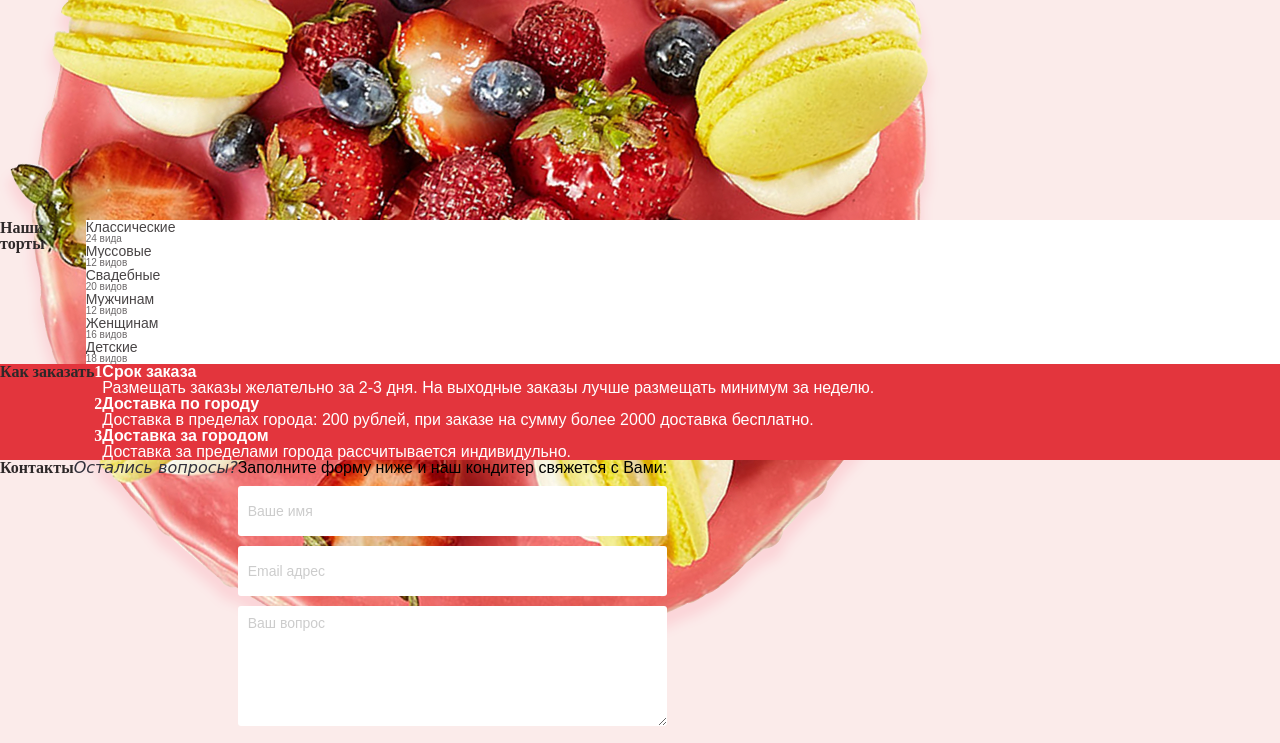
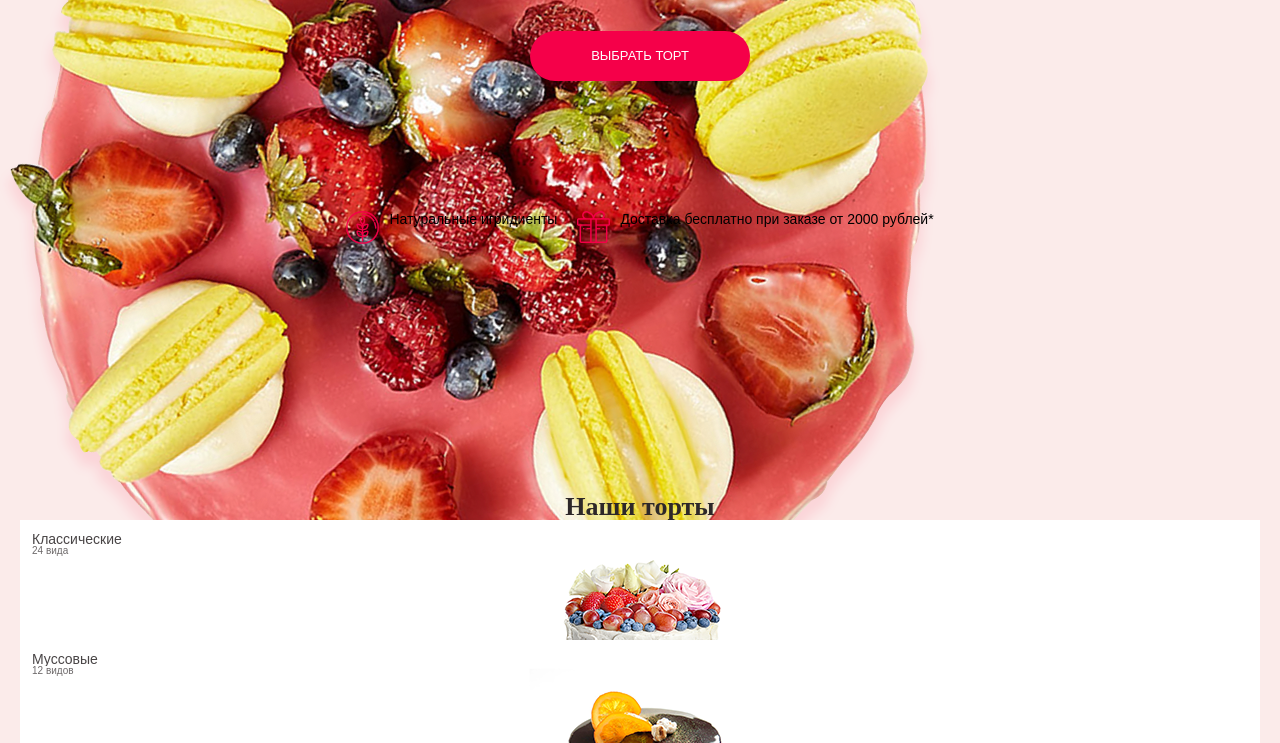
Before and after one commit to yezhidal/cakes-webpage, a plain HTML site: page index.html in a window 1280 px wide. Shown: the part 258-1001 px from the top of the page. Drawn offline with Linux system fonts and the light colour scheme.

Commit message:
Minor changes

```diff
--- a/css/base-section.css
+++ b/css/base-section.css
@@ -1,29 +1,38 @@
-@media only screen and (max-width: 768px) {
 .base-section {
+    display: flex;
     flex-direction: column;
     align-items: center;
 
+    font-family: "Circe", sans-serif;
     padding: 0 20px;
 }
 
 .base-section__title {
+    font-family: "Playfair Display", serif;
+    font-weight: bold;
     font-size: 26px;
+    color: rgb(45, 40, 41);
 }
 
 .base-section__subtitle {
-        font-family: "IntroScriptR";
+    font-family: "IntroScriptR", cursive;
     font-style: italic;
     font-size: 22px;
     color: rgb(50, 49, 61);
 }
 
-    .base-section__list-item {
+.base-section__list {
+    width: 100%;
     margin-bottom: 10px;
 }
+
+.base-section__list-item:last-of-type {
+    margin-bottom: 0;
 }
 
 @media only screen and (min-width: 1366px) {
     .base-section {
+        align-items: flex-start;
         flex-direction: column;
         padding: 0 70px;
     }
@@ -40,28 +49,3 @@
         margin-bottom: 35px;
     }
 }
-
-.base-section {
-    display: flex;
-    font-family: "Circe", sans-serif;
-}
-
-.base-section__title {
-    font-family: "Playfair Display", serif;
-    font-weight: bold;
-    color: rgb(45, 40, 41);
-}
-
-.base-section__subtitle {
-    font-family: "IntroScriptR", cursive;
-    font-style: italic;
-    color: rgb(50, 49, 61);
-}
-
-.base-section__list {
-    width: 100%;
-}
-
-.base-section__list-item:last-of-type {
-    margin-bottom: 0;
-}
--- a/css/cakebox.css
+++ b/css/cakebox.css
@@ -1,30 +1,11 @@
-@media only screen and (max-width: 768px) {
-    .cakebox {
-        height: 120px;
-        padding: 12px;
-    }
-
-    .cakebox__image {
-        top: -50px;
-    }
-}
-
-@media only screen and (min-width: 1366px) {
-    .cakebox {
-        height: 300px;
-        padding: 50px;
-    }
-
-    .cakebox--large {
-        height: 100%;
-    }
-}
-
 .cakebox {
     display: block;
     position: relative;
     z-index: 0;
     overflow: hidden;
+
+    height: 120px;
+    padding: 12px;
 
     box-sizing: border-box;
     background-color: rgb(255, 255, 255);
@@ -51,6 +32,18 @@
     z-index: -1;
 
     position: absolute;
+    top: -50px;
     left: 0;
     right: 0;
 }
+
+@media only screen and (min-width: 1366px) {
+    .cakebox {
+        height: 300px;
+        padding: 50px;
+    }
+
+    .cakebox--large {
+        height: 100%;
+    }
+}
--- a/css/reset.css
+++ b/css/reset.css
@@ -52,6 +52,9 @@ a:visited {
 button:focus, input:focus, textarea:focus {
 	outline: none;
 }
+textarea {
+	resize: none;
+}
 table {
 	border-collapse: collapse;
 	border-spacing: 0;
```
Lines whose indentation alone changed are shown as unchanged.
